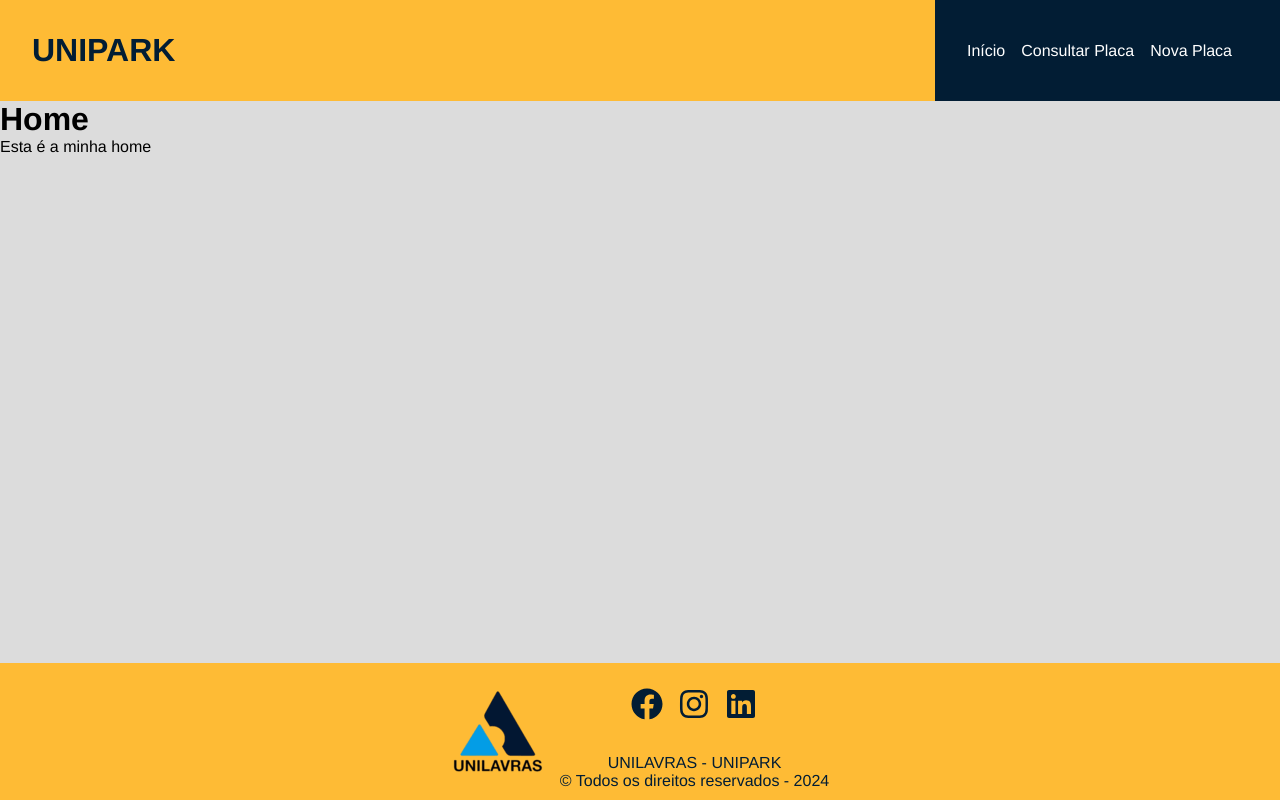
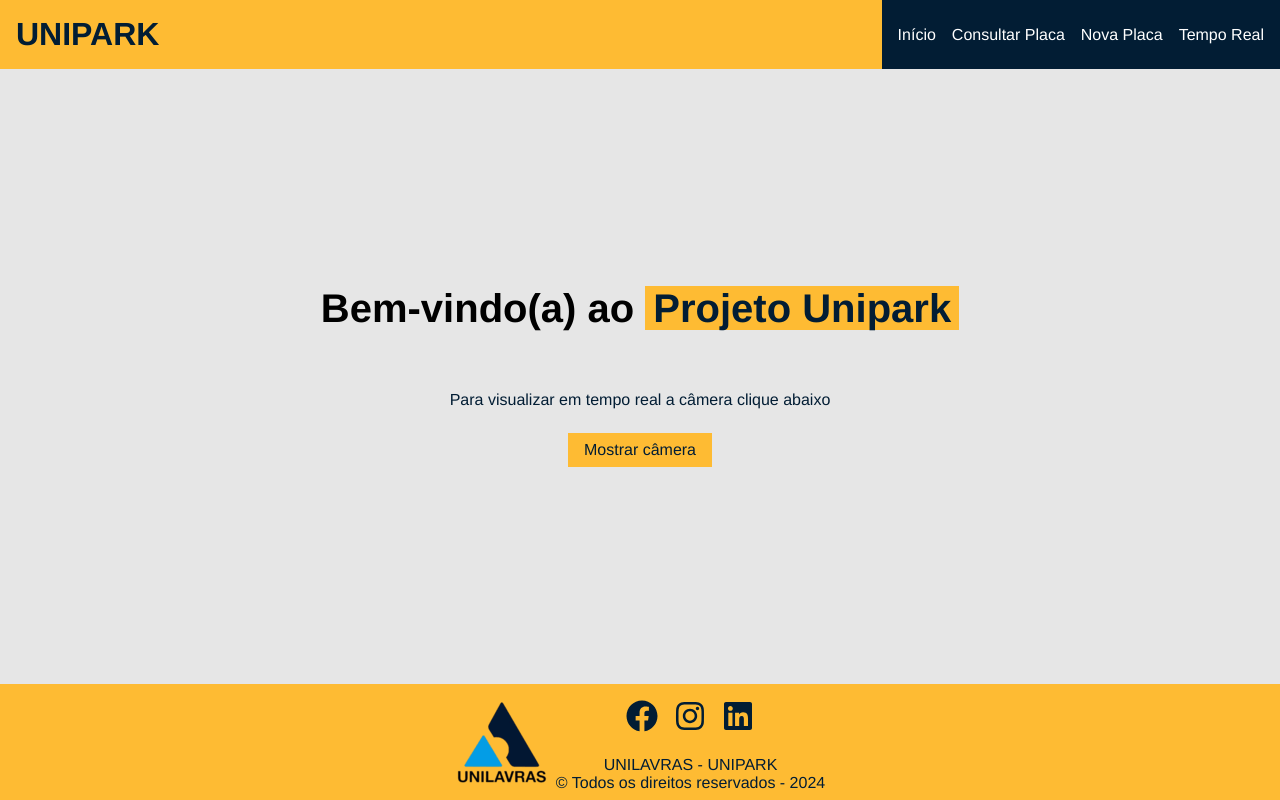
Before and after one commit to kjunda01/unipark, a React (Vite) app: page / in a window 1280 px wide. Built offline with nearby package versions, Linux system fonts and the light colour scheme.

Commit message:
Criando a home

```diff
--- a/src/components/layout/Footer.module.css
+++ b/src/components/layout/Footer.module.css
@@ -9,10 +9,10 @@
 .rodape {
   font-family: "Helvetica";
   justify-content: center;
-  background: #febb35;
+  background: #febb33;
   color: var(--azul-escuro-unilavras);
   width: 100%;
-  gap: 1em;
+  gap: 0.5em;
 }
 
 .imagemRodape {
@@ -23,13 +23,13 @@
   flex-direction: column;
   align-items: center;
   text-align: center;
-  padding-bottom: 10px;
+  padding-bottom: 0.5em;
 
 }
 
 .listaIcones {
-  padding: 0.8em;
-  gap: 15px;
+  padding: 0.5em;
+  gap: 0.5em;
   flex-wrap: wrap;
   list-style: none;
   font-size: 2em;
--- a/src/components/layout/Header.module.css
+++ b/src/components/layout/Header.module.css
@@ -5,11 +5,11 @@
 
 .cabecalho {
   justify-content: space-between;
-  background: #febb35;
+  background: var(--amarelo-background);
 }
 .tituloPrincipal {
   align-items: center;
-  padding: 2em;
+  padding: 1em;
   text-decoration: none;
   color: var(--azul-escuro-unilavras);
 }
--- /dev/null
+++ b/src/components/layout/LinkButton.jsx
@@ -0,0 +1,12 @@
+import { Link } from "react-router-dom";
+import styles from "./LinkButton.module.css";
+
+function LinkButton({ to, texto }) {
+  return (
+    <Link className={styles.btn} to={to}>
+      {texto}
+    </Link>
+  );
+}
+
+export default LinkButton;
--- /dev/null
+++ b/src/components/layout/LinkButton.module.css
@@ -0,0 +1,11 @@
+.btn {
+  background-color: var(--amarelo-background);
+  color: var(--azul-escuro-unilavras);
+  padding: 0.5em 1em;
+  text-decoration: none;
+  transition: 1s;
+}
+
+.bnt:hover {
+  color: var(--amarelo-background);
+}
--- a/src/components/layout/Navbar.jsx
+++ b/src/components/layout/Navbar.jsx
@@ -19,6 +19,9 @@
           <li className={styles.item}>
             <Link to="/novaplaca">Nova Placa</Link>
           </li>
+          <li className={styles.item}>
+            <Link to="/aovivo">Tempo Real</Link>
+          </li>
         </ul>
       </Container>
     </nav>
--- a/src/components/layout/Navbar.module.css
+++ b/src/components/layout/Navbar.module.css
@@ -2,7 +2,7 @@
   display: flex;
   justify-content: space-between;
   background: var(--azul-escuro-unilavras);
-  padding: 2em;
+  padding: 0.5em;
 
 }
 
@@ -13,7 +13,7 @@
 }
 
 .item {
-margin-right: 1em;
+margin: 0.5em;
 }
 
 .item a{
--- a/src/components/pages/Home.jsx
+++ b/src/components/pages/Home.jsx
@@ -1,10 +1,15 @@
+import LinkButton from "../layout/LinkButton";
+import styles from "./Home.module.css";
 
 function Home() {
   return (
-    <div>
-      <h1>Home</h1>
-      <p>Esta é a minha home</p>
-    </div>
+    <section className={styles.homeContainer}>
+      <h1>
+        Bem-vindo(a) ao <span>Projeto Unipark</span>
+      </h1>
+      <p>Para visualizar em tempo real a câmera clique abaixo</p>
+      <LinkButton to="/aovivo" texto="Mostrar câmera" />
+    </section>
   );
 }
 
--- /dev/null
+++ b/src/components/pages/Home.module.css
@@ -0,0 +1,24 @@
+.homeContainer {
+  width: 100%;
+  display: flex;
+  flex-direction: column;
+  align-items: center;
+  justify-content: center;
+  padding: 4em;
+}
+
+.homeContainer h1 {
+  font-size: 2.5em;
+  margin-bottom: 1.5em;
+}
+
+.homeContainer h1 span {
+  color: var(--azul-escuro-unilavras);
+  padding: 0 0.2em;
+  background-color: var(--amarelo-background);
+}
+
+.homeContainer p {
+  margin-bottom: 1.5em;
+  color: var(--azul-escuro-unilavras);
+}
--- a/src/index.css
+++ b/src/index.css
@@ -1,6 +1,7 @@
 :root {
   --azul-claro-unilavras: rgb(0, 157, 224);
   --azul-escuro-unilavras: rgb(2, 29, 52);
+  --amarelo-background: rgb(254, 187, 51)
 }
 
 * {
@@ -13,5 +14,5 @@
 html,
 body,
 #root {
-  background-color: rgb(220, 220, 220);
+  background-color: rgb(230, 230, 230);
 }
```
